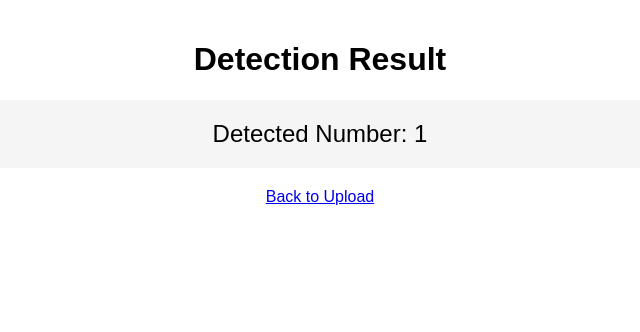
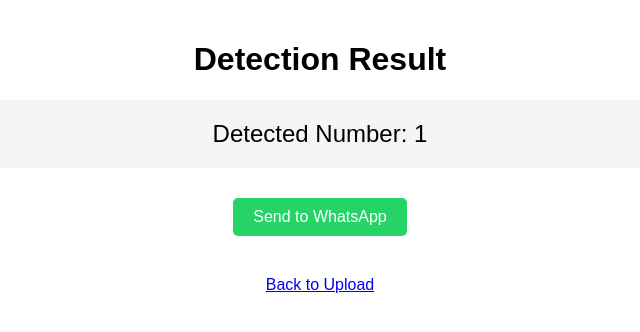
Before and after one commit to dasilvacsv/bingo, a FastAPI app: template bingo_api/templates/result.html in a window 1280 px wide. Shown: the top 332 px of the page, without its empty margins (320-960 px from the left). Run offline with FastAPI, Linux system fonts and the light colour scheme; the template is opened without the code that fills it: most values are stand-ins (such as "Sample title", 1, 10 or a date in 2020).

Commit message:
Added send to whatsapp endpoint

```diff
--- a/bingo_api/main.py
+++ b/bingo_api/main.py
@@ -11,6 +11,8 @@
 from pydantic import BaseModel
 import json
 from typing import Optional
+import requests
+
 
 app = FastAPI(title="Bingo Number Detector")
 
@@ -23,6 +25,10 @@
 
 # Global variable to store calibration
 calibration_file = "data/calibration.json"
+WHATSAPP_API_URL = "http://46.202.150.164:8080/message/sendText/hgghi"
+WHATSAPP_API_KEY = "mude-me"  # Replace with your actual API key
+DEFAULT_PHONE = "584128264642"  # Default phone number
+
 
 def get_calibration():
     """Get current calibration or return default values"""
@@ -203,7 +209,11 @@
         )
 
 @app.post("/upload")
-async def upload_file(request: Request, file: UploadFile = File(...)):
+async def upload_file(
+    request: Request,
+    file: UploadFile = File(...),
+    phone: Optional[str] = DEFAULT_PHONE
+):
     try:
         contents = await file.read()
         number = process_image(contents)
@@ -212,7 +222,8 @@
             "result.html",
             {
                 "request": request,
-                "number": number if number else "No number detected"
+                "number": number if number else "No number detected",
+                "phone": phone
             }
         )
     except Exception as e:
@@ -224,6 +235,44 @@
             }
         )
 
+# Add this new endpoint to handle WhatsApp sending
+@app.post("/api/send-whatsapp")
+async def send_whatsapp(number: str, detected_number: str):
+    try:
+        message = f"Salió la ficha {detected_number}"
+        payload = {
+            "number": number,
+            "options": {
+                "delay": 6000,
+                "presence": "composing",
+                "linkPreview": False,
+                "quoted": {
+                    "key": {
+                        "fromMe": True,
+                        "remoteJid": "58",
+                        "id": "1"
+                    }
+                }
+            },
+            "textMessage": {"text": message}
+        }
+
+        headers = {
+            "apikey": WHATSAPP_API_KEY,
+            "Content-Type": "application/json"
+        }
+
+        response = requests.post(WHATSAPP_API_URL, json=payload, headers=headers)
+        response.raise_for_status()
+
+        return {"success": True, "message": "WhatsApp message sent successfully"}
+    except Exception as e:
+        return JSONResponse(
+            status_code=500,
+            content={"error": f"Failed to send WhatsApp message: {str(e)}"}
+        )
+
+
 if __name__ == "__main__":
     import uvicorn
     uvicorn.run(app, host="0.0.0.0", port=8000)
--- a/bingo_api/requirements.txt
+++ b/bingo_api/requirements.txt
@@ -7,3 +7,4 @@
 Pillow
 jinja2
 pydantic
+requests
--- a/bingo_api/templates/result.html
+++ b/bingo_api/templates/result.html
@@ -19,6 +19,30 @@
         .error {
             color: red;
         }
+        .whatsapp-button {
+            background-color: #25D366;
+            color: white;
+            border: none;
+            padding: 10px 20px;
+            border-radius: 5px;
+            cursor: pointer;
+            font-size: 16px;
+            margin: 10px 0;
+        }
+        .whatsapp-button:disabled {
+            background-color: #cccccc;
+            cursor: not-allowed;
+        }
+        .status-message {
+            margin-top: 10px;
+            padding: 10px;
+        }
+        .success {
+            color: green;
+        }
+        .failure {
+            color: red;
+        }
     </style>
 </head>
 <body>
@@ -31,7 +55,50 @@
         <div class="result">
             Detected Number: {{ number }}
         </div>
+        <button
+            id="whatsappButton"
+            class="whatsapp-button"
+            onclick="sendToWhatsapp()"
+            {% if not number %}disabled{% endif %}
+        >
+            Send to WhatsApp
+        </button>
+        <div id="statusMessage" class="status-message"></div>
     {% endif %}
     <a href="/">Back to Upload</a>
+
+    <script>
+        async function sendToWhatsapp() {
+            const button = document.getElementById('whatsappButton');
+            const statusMessage = document.getElementById('statusMessage');
+            button.disabled = true;
+
+            try {
+                const response = await fetch('/api/send-whatsapp', {
+                    method: 'POST',
+                    headers: {
+                        'Content-Type': 'application/json',
+                    },
+                    body: JSON.stringify({
+                        number: '{{ phone }}',
+                        detected_number: '{{ number }}'
+                    })
+                });
+
+                const data = await response.json();
+
+                if (response.ok) {
+                    statusMessage.textContent = 'Message sent successfully!';
+                    statusMessage.className = 'status-message success';
+                } else {
+                    throw new Error(data.error || 'Failed to send message');
+                }
+            } catch (error) {
+                statusMessage.textContent = `Error: ${error.message}`;
+                statusMessage.className = 'status-message failure';
+                button.disabled = false;
+            }
+        }
+    </script>
 </body>
 </html>
```
Also changed, not shown: ws.py (added, +26 -0 lines), 1 other file.
